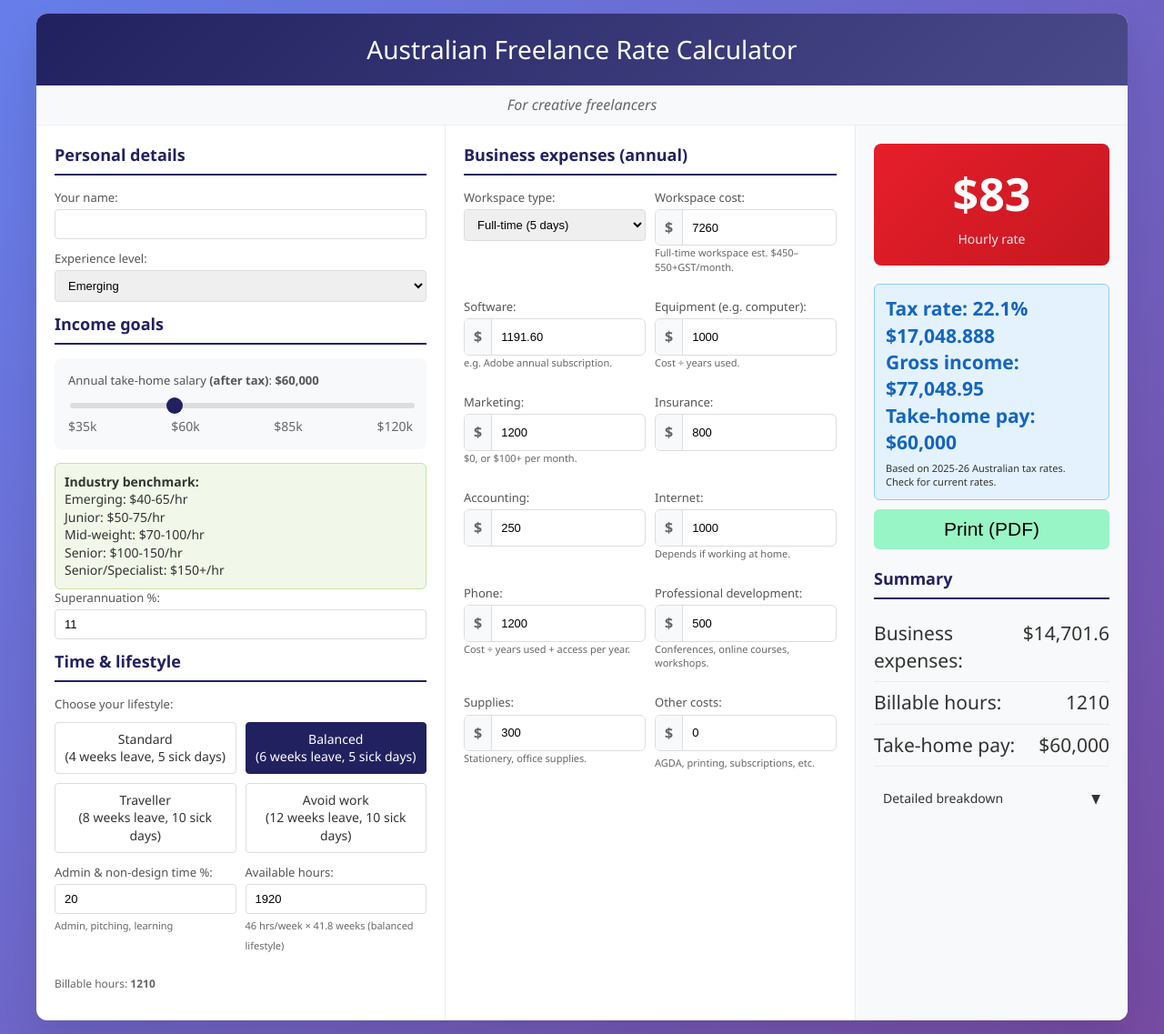
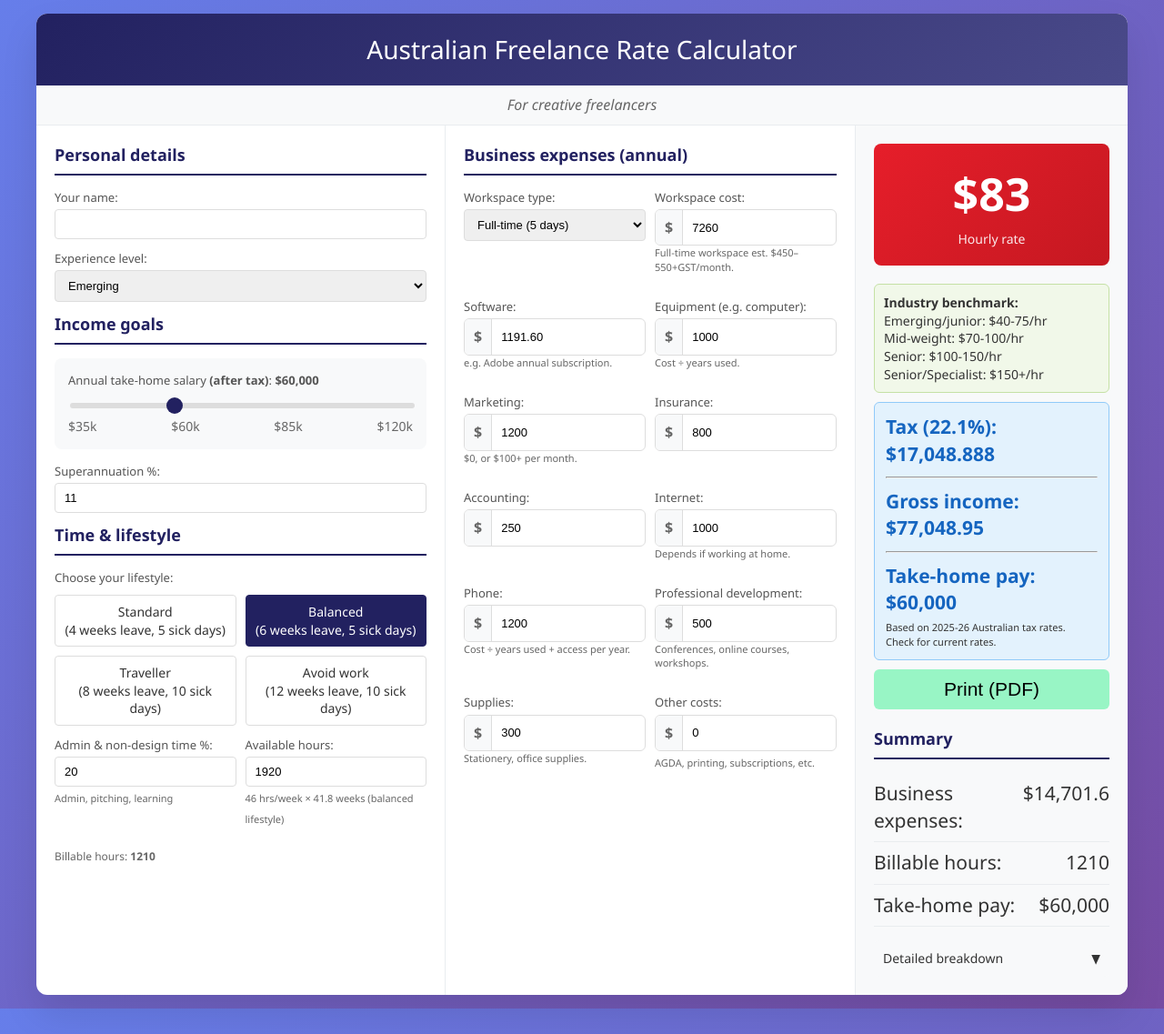
Before and after one commit to Leigh-code/Canvas, a Jekyll site: the page docs/hourly-rate-calculator.html, which Jekyll copies as it is, in a window 1280 px wide. Shown: the whole page at 91% size. Built offline with Jekyll 4.4.1, drawn with Linux system fonts in a browser that asks for light colours.

Commit message:
Update hourly-rate-calculator.html

```diff
--- a/docs/hourly-rate-calculator.html
+++ b/docs/hourly-rate-calculator.html
@@ -467,14 +467,6 @@
                         </div>
                     </div>
 
-                    <div class="benchmark">
-                        <strong>Industry benchmark:</strong><br>
-                        Emerging: $40-65/hr<br>
-                        Junior: $50-75/hr<br>
-                        Mid-weight: $70-100/hr<br>
-                        Senior: $100-150/hr<br>
-                        Senior/Specialist: $150+/hr
-                    </div>
 
                     <div class="form-group">
                         <label for="superannuation">Superannuation %:</label>
@@ -501,7 +493,7 @@
                         <div class="form-group">
                             <label for="availableHours">Available hours:</label>
                             <input type="number" id="availableHours" value="1920">
-                            <small style="color: #666; font-size: 11px;"><span id="hoursCalculation">Default based on balanced lifestyle</span></small>                        </div>
+                            <small style="color: #666; font-size: 11px;"><span id="hoursCalculation">Default based on balanced lifestyle</span></small></div>
                     </div>
                     <p style="font-size: 12px; color: #666;">Billable hours: <strong><span id="billableHoursPreview">0</span></strong></p>
                 </div>
@@ -620,11 +612,19 @@
                     <div class="result-rate">$<span id="hourlyRateDisplay">0</span></div>
                     <div class="result-subtitle">Hourly rate</div>
                 </div>
+<div class="benchmark">
+                        <strong>Industry benchmark:</strong><br>
+                        Emerging/junior: $40-75/hr<br>
+                        Mid-weight: $70-100/hr<br>
+                        Senior: $100-150/hr<br>
+                        Senior/Specialist: $150+/hr
+                    </div>
 
                 <div class="tax-info-box">
-                    <div class="tax-rate-display">Tax rate: <span id="effectiveTaxRate">0</span>% $<span id="taxDollarAmount">0</span><br>Gross income: $<span id="grossIncomeRequired">0</span><br>Take-home pay: $<span id="takeHomePayBox">0</span></div>
+                    <div class="tax-rate-display">Tax (<span id="effectiveTaxRate">0</span>%): <br>$<span id="taxDollarAmount">0</span><hr>Gross income: <br>$<span id="grossIncomeRequired">0</span><hr>Take-home pay: <br>$<span id="takeHomePayBox">0</span></div>
                     <div style="margin-top: 5px; font-size: 11px;">Based on 2025-26 Australian tax rates. <br>Check for current rates.</div>
                 </div>
+
 
                 <button class="btn btn-primary" onclick="window.print()" style="width: 100%; margin-bottom: 20px;">Print (PDF)</button>
 
```
